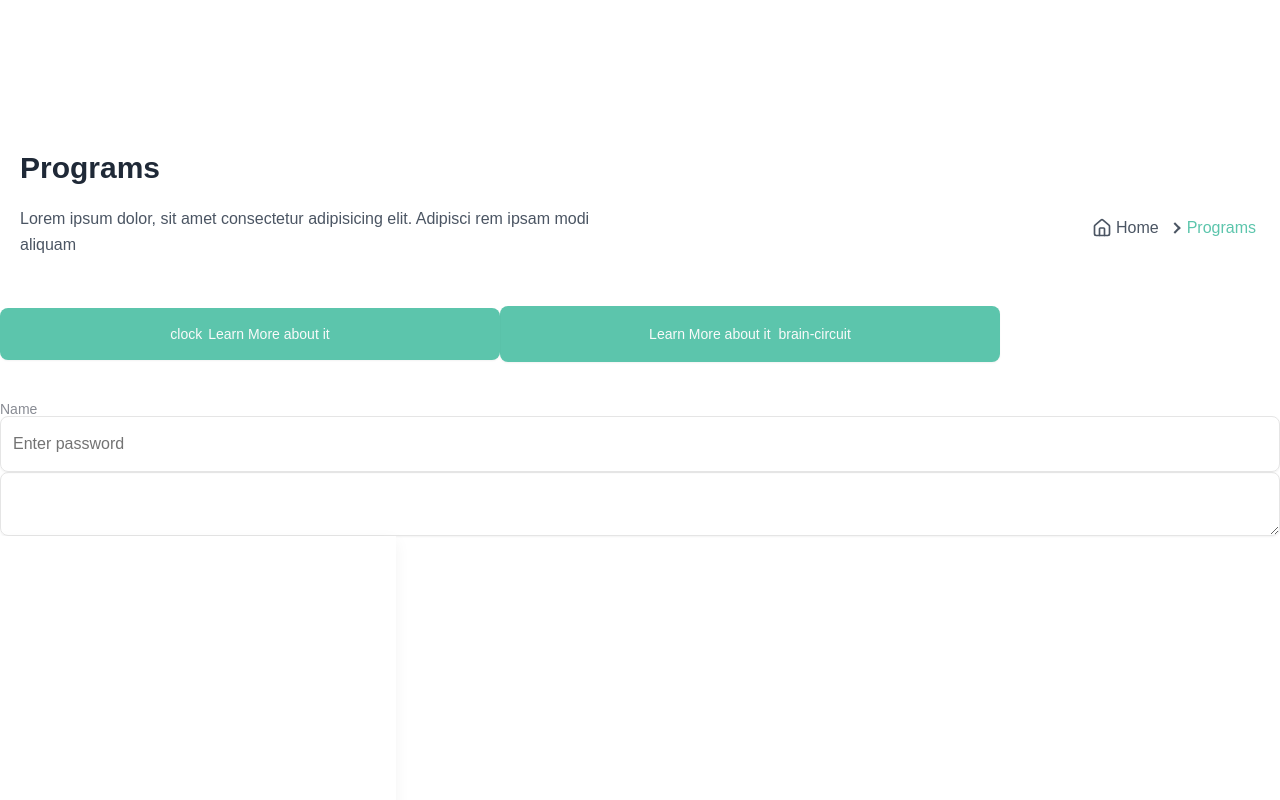
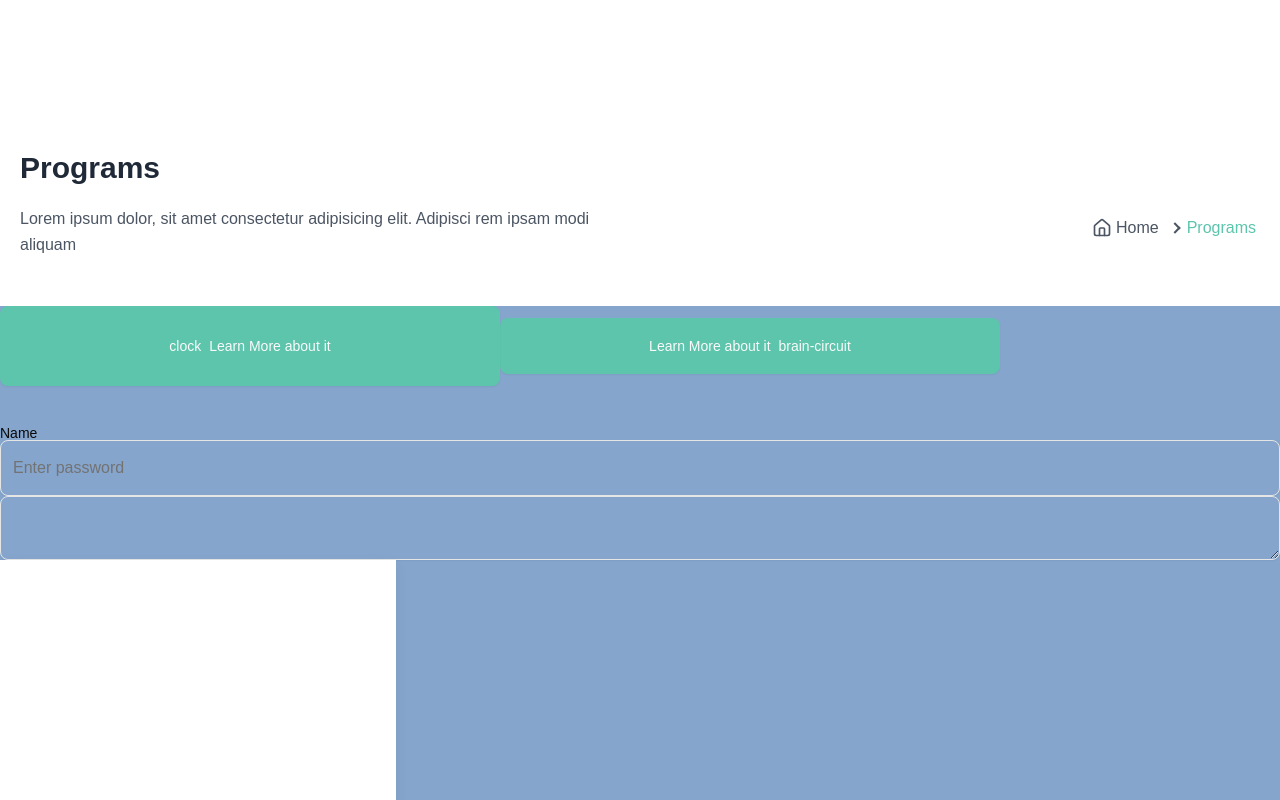
Before and after one commit to Ahsanmehar/united-college, a React (Vite) app: page / in a window 1280 px wide. Shown: the top 800 px of the page. Built offline with nearby package versions, Linux system fonts and the light colour scheme.

Commit message:
Some imports change

```diff
--- a/src/assets/images/home/index.jsx
+++ b/src/assets/images/home/index.jsx
@@ -1,2 +1,5 @@
-const home_images = {};
+
+const home_images = {
+
+};
 export default home_images;
--- a/src/pages/HomePage/index.jsx
+++ b/src/pages/HomePage/index.jsx
@@ -1,9 +1,9 @@
-import { Button } from "@/Components/ui/button";
-import BreadCrumb from "../../Components/BreadCrumb";
-import { Input } from "@/Components/ui/input";
+import { Button } from "@/components/ui/button";
+import BreadCrumb from "../../components/BreadCrumb";
+import { Input } from "@/components/ui/input";
 import Hero from "./hero";
-import TechIcon from "@/Components/TechIcon";
-import { Textarea } from "@/Components/ui/textarea";
+import TechIcon from "@/components/TechIcon";
+import { Textarea } from "@/components/ui/textarea";
 import { Label } from "@/components/ui/label";
 
 export default function HomePage() {
@@ -13,10 +13,10 @@ export default function HomePage() {
       <BreadCrumb
         pageName="Programs"
         description="Lorem ipsum dolor, sit amet consectetur adipisicing elit. Adipisci rem ipsam modi aliquam"
-        url="/program"
+        url="/prgram"
       />
-      <main className="text-gray/50 text-2xl font-bold">
-        <Button className="w-[500px] mb-10" variant="default" size="sm">
+      <main className="bg-primary/50 text-2xl font-bold">
+        <Button className="w-[500px] mb-10 !h-20" variant="default" size="lg">
           <TechIcon name="clock" />
           Learn More about it
         </Button>
```
Also changed, not shown: src/assets/images/home/image-1.webp (added).
